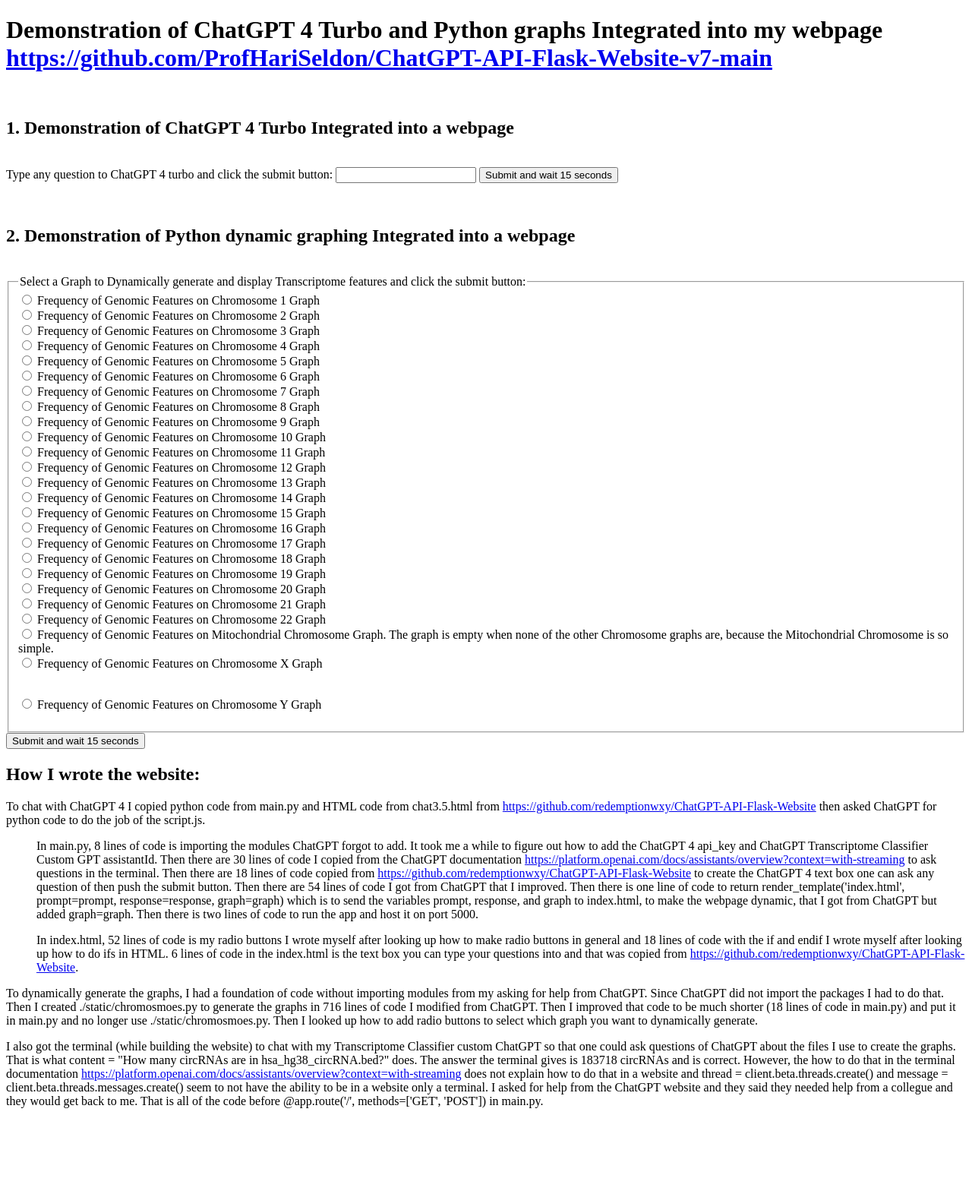
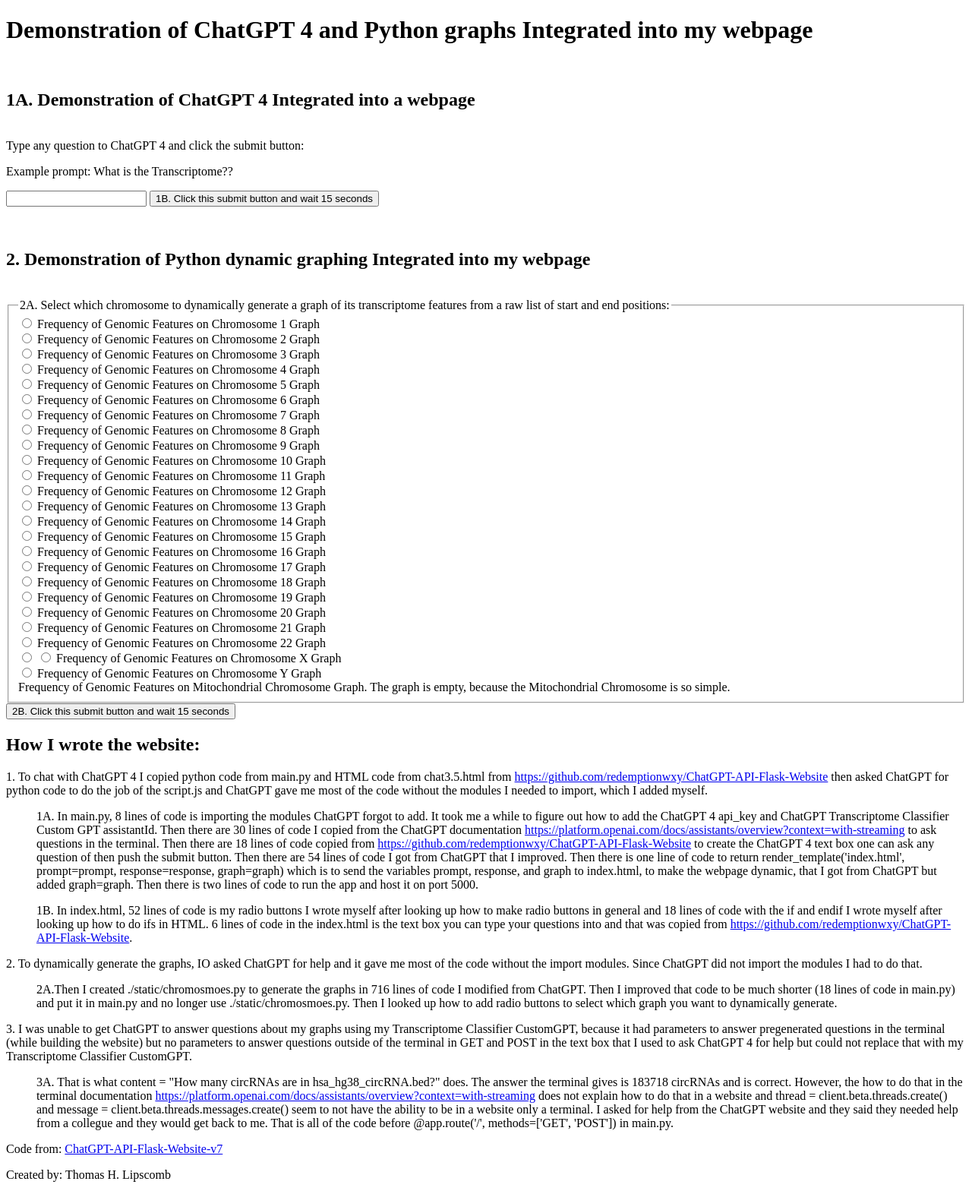
Before and after one commit to ProfHariSeldon/ChatGPT-API-Flask-Website-v7-main, a Flask app: page / in a window 1280 px wide. Shown: the whole page at 76% size. Before the commit the page ends 1459 px from the top, so only its background shows below. Run offline with Flask 3, Linux system fonts and the light colour scheme.

Commit message:
HTML blurb 3

```diff
--- a/templates/index.html
+++ b/templates/index.html
@@ -2,25 +2,29 @@
 <html lang="en">
 <head>
     <meta charset="UTF-8">
-    <title>Demonstration of ChatGPT 4 Turbo and Python graphs Integrated into my webpage <a href="https://github.com/ProfHariSeldon/ChatGPT-API-Flask-Website-v7-main">ChatGPT-API-Flask-Website-v7</a></title>
+    <title>TL ChatGPT 4 and Dynamic Graphs</title>
+    <meta name="description" content="Demonstration of ChatGPT 4 and Dynamic Python graphs Integrated into my webpage">
+    <meta name="keywords" content="Thomas H. Lipscomb, Thomas Lipscomb, End to End website, Genomics, ChatGPT, Dynamic Graphs, 2024">
+    <title>Demonstration of ChatGPT 4 and Dynamic Python graphs Integrated into my webpage</title>
 </head>
 <body>
-    <h1>Demonstration of ChatGPT 4 Turbo and Python graphs Integrated into my webpage <a href="https://github.com/ProfHariSeldon/ChatGPT-API-Flask-Website-v7-main">https://github.com/ProfHariSeldon/ChatGPT-API-Flask-Website-v7-main</a></h1><br>
-    <h2><b>1. Demonstration of ChatGPT 4 Turbo Integrated into a webpage</b></h2><br>
+    <h1>Demonstration of ChatGPT 4 and Python graphs Integrated into my webpage</h1><br>
+    <h2><b>1A. Demonstration of ChatGPT 4 Integrated into a webpage</b></h2><br>
     <!-- https://stackoverflow.com/questions/5392882/why-is-chrome-showing-a-please-fill-out-this-field-tooltip-on-empty-fields -->
     <form method="post">
-        <label for="prompt">Type any question to ChatGPT 4 turbo and click the submit button:</label>
+        <label for="prompt">Type any question to ChatGPT 4 and click the submit button:</label>
+        <p>Example prompt: What is the Transcriptome??</p>
         <!-- https://www.w3schools.com/tags/att_input_required.asp -->
         <input type="text" id="prompt" name="prompt">
 
-        <button type="submit">Submit and wait 15 seconds</button><br>
+        <button type="submit">1B. Click this submit button and wait 15 seconds</button><br>
     </form>
     <br>
     <br>
-    <h2><b>2. Demonstration of Python dynamic graphing Integrated into a webpage</b></h2><br>
+    <h2><b>2. Demonstration of Python dynamic graphing Integrated into my webpage</b></h2><br>
     <form method="post">
         <fieldset>
-            <legend>Select a Graph to Dynamically generate and display Transcriptome features and click the submit button:</legend>
+            <legend>2A. Select which chromosome to dynamically generate a graph of its transcriptome features from a raw list of start and end positions:</legend>
             <input type="radio" id="chr1" name="graph" value="chr1">
             <label for="chr1">Frequency of Genomic Features on Chromosome 1 Graph</label><br>
             <input type="radio" id="chr2" name="graph" value="chr2">
@@ -66,14 +70,14 @@
             <input type="radio" id="chr22" name="graph" value="chr22">
             <label for="chr22">Frequency of Genomic Features on Chromosome 22 Graph</label><br>
             <input type="radio" id="chrMT" name="graph" value="chrMT">
-            <label for="chrMT">Frequency of Genomic Features on Mitochondrial Chromosome Graph.  The graph is empty when none of the other Chromosome graphs are, because the Mitochondrial Chromosome is so simple.</label><br>
             <input type="radio" id="chrX" name="graph" value="chrX">
-            <label for="chrX">Frequency of Genomic Features on Chromosome X Graph</label><p><br>
+            <label for="chrX">Frequency of Genomic Features on Chromosome X Graph</label><br>
             <input type="radio" id="chrY" name="graph" value="chrY">
-            <label for="chrY">Frequency of Genomic Features on Chromosome Y Graph</label>
+            <label for="chrY">Frequency of Genomic Features on Chromosome Y Graph</label><br>
+            <label for="chrMT">Frequency of Genomic Features on Mitochondrial Chromosome Graph.  The graph is empty, because the Mitochondrial Chromosome is so simple.</label>
         </fieldset>
 
-        <button type="submit">Submit and wait 15 seconds</button>
+        <button type="submit">2B. Click this submit button and wait 15 seconds</button>
     </form>
 
     {% if response %}
@@ -88,14 +92,22 @@
 
     <h2>How I wrote the website:</h2>
 
-    <p>To chat with ChatGPT 4 I copied python code from main.py and HTML code from chat3.5.html from <a href="https://github.com/redemptionwxy/ChatGPT-API-Flask-Website">https://github.com/redemptionwxy/ChatGPT-API-Flask-Website</a> then asked ChatGPT for python code to do the job of the script.js.</p>
+    <p>1. To chat with ChatGPT 4 I copied python code from main.py and HTML code from chat3.5.html from <a href="https://github.com/redemptionwxy/ChatGPT-API-Flask-Website">https://github.com/redemptionwxy/ChatGPT-API-Flask-Website</a> then asked ChatGPT for python code to do the job of the script.js and ChatGPT gave me most of the code without the modules I needed to import, which I added myself.</p>
 
-    <ul>In main.py, 8 lines of code is importing the modules ChatGPT forgot to add.  It took me a while to figure out how to add the ChatGPT 4 api_key and ChatGPT Transcriptome Classifier Custom GPT assistantId. Then there are 30 lines of code I copied from the ChatGPT documentation <a href="https://platform.openai.com/docs/assistants/overview?context=with-streaming">https://platform.openai.com/docs/assistants/overview?context=with-streaming</a> to ask questions in the terminal.  Then there are 18 lines of code copied from <a href="https://github.com/redemptionwxy/ChatGPT-API-Flask-Website">https://github.com/redemptionwxy/ChatGPT-API-Flask-Website</a> to create the ChatGPT 4 text box one can ask any question of then push the submit button.  Then there are 54 lines of code I got from ChatGPT that I improved.  Then there is one line of code to return render_template('index.html', prompt=prompt, response=response, graph=graph) which is to send the variables prompt, response, and graph to index.html, to make the webpage dynamic, that I got from ChatGPT but added graph=graph.  Then there is two lines of code to run the app and host it on port 5000.</ul>
+    <ul>1A. In main.py, 8 lines of code is importing the modules ChatGPT forgot to add.  It took me a while to figure out how to add the ChatGPT 4 api_key and ChatGPT Transcriptome Classifier Custom GPT assistantId. Then there are 30 lines of code I copied from the ChatGPT documentation <a href="https://platform.openai.com/docs/assistants/overview?context=with-streaming">https://platform.openai.com/docs/assistants/overview?context=with-streaming</a> to ask questions in the terminal.  Then there are 18 lines of code copied from <a href="https://github.com/redemptionwxy/ChatGPT-API-Flask-Website">https://github.com/redemptionwxy/ChatGPT-API-Flask-Website</a> to create the ChatGPT 4 text box one can ask any question of then push the submit button.  Then there are 54 lines of code I got from ChatGPT that I improved.  Then there is one line of code to return render_template('index.html', prompt=prompt, response=response, graph=graph) which is to send the variables prompt, response, and graph to index.html, to make the webpage dynamic, that I got from ChatGPT but added graph=graph.  Then there is two lines of code to run the app and host it on port 5000.</ul>
 
-    <ul>In index.html, 52 lines of code is my radio buttons I wrote myself after looking up how to make radio buttons in general and 18 lines of code with the if and endif I wrote myself after looking up how to do ifs in HTML.  6 lines of code in the index.html is the text box you can type your questions into and that was copied from <a href="https://github.com/redemptionwxy/ChatGPT-API-Flask-Website">https://github.com/redemptionwxy/ChatGPT-API-Flask-Website</a>.</ul>
+    <ul>1B. In index.html, 52 lines of code is my radio buttons I wrote myself after looking up how to make radio buttons in general and 18 lines of code with the if and endif I wrote myself after looking up how to do ifs in HTML.  6 lines of code in the index.html is the text box you can type your questions into and that was copied from <a href="https://github.com/redemptionwxy/ChatGPT-API-Flask-Website">https://github.com/redemptionwxy/ChatGPT-API-Flask-Website</a>.</ul>
 
-    <p>To dynamically generate the graphs, I had a foundation of code without importing modules from my asking for help from ChatGPT.  Since ChatGPT did not import the packages I had to do that.  Then I created ./static/chromosmoes.py to generate the graphs in 716 lines of code I modified from ChatGPT.  Then I improved that code to be much shorter (18 lines of code in main.py) and put it in main.py and no longer use ./static/chromosmoes.py.  Then I looked up how to add radio buttons to select which graph you want to dynamically generate.</p>
+    <p>2. To dynamically generate the graphs, IO asked ChatGPT for help and it gave me most of the code without the import modules.  Since ChatGPT did not import the modules I had to do that.</p>
 
-    <p>I also got the terminal (while building the website) to chat with my Transcriptome Classifier custom ChatGPT so that one could ask questions of ChatGPT about the files I use to create the graphs.  That is what content = "How many circRNAs are in hsa_hg38_circRNA.bed?" does.  The answer the terminal gives is 183718 circRNAs and is correct.  However, the how to do that in the terminal documentation <a href="https://platform.openai.com/docs/assistants/overview?context=with-streaming">https://platform.openai.com/docs/assistants/overview?context=with-streaming</a> does not explain how to do that in a website and thread = client.beta.threads.create() and message = client.beta.threads.messages.create() seem to not have the ability to be in a website only a terminal.  I asked for help from the ChatGPT website and they said they needed help from a collegue and they would get back to me.  That is all of the code before @app.route('/', methods=['GET', 'POST']) in main.py.</p>
+    <ul>2A.Then I created ./static/chromosmoes.py to generate the graphs in 716 lines of code I modified from ChatGPT.  Then I improved that code to be much shorter (18 lines of code in main.py) and put it in main.py and no longer use ./static/chromosmoes.py.  Then I looked up how to add radio buttons to select which graph you want to dynamically generate.</ul>
+
+    <p>3. I was unable to get ChatGPT to answer questions about my graphs using my Transcriptome Classifier CustomGPT, because it had parameters to answer pregenerated questions in the terminal (while building the website) but no parameters to answer questions outside of the terminal in GET and POST in the text box that I used to ask ChatGPT 4 for help but could not replace that with my Transcriptome Classifier CustomGPT.</p>
+
+    <ul>3A. That is what content = "How many circRNAs are in hsa_hg38_circRNA.bed?" does.  The answer the terminal gives is 183718 circRNAs and is correct.  However, the how to do that in the terminal documentation <a href="https://platform.openai.com/docs/assistants/overview?context=with-streaming">https://platform.openai.com/docs/assistants/overview?context=with-streaming</a> does not explain how to do that in a website and thread = client.beta.threads.create() and message = client.beta.threads.messages.create() seem to not have the ability to be in a website only a terminal.  I asked for help from the ChatGPT website and they said they needed help from a collegue and they would get back to me.  That is all of the code before @app.route('/', methods=['GET', 'POST']) in main.py.</ul>
+
+    <p>Code from: <a href="https://github.com/ProfHariSeldon/ChatGPT-API-Flask-Website-v7-main">ChatGPT-API-Flask-Website-v7</a></p>
+
+    <p>Created by: Thomas H. Lipscomb</p>
 </body>
 </html>
```
Also changed, not shown: index.html (deleted, +0 -25 lines), main.py (line endings or trailing spaces), static/images/1.png (added), static/images/ChrMitochondria.png (added).
